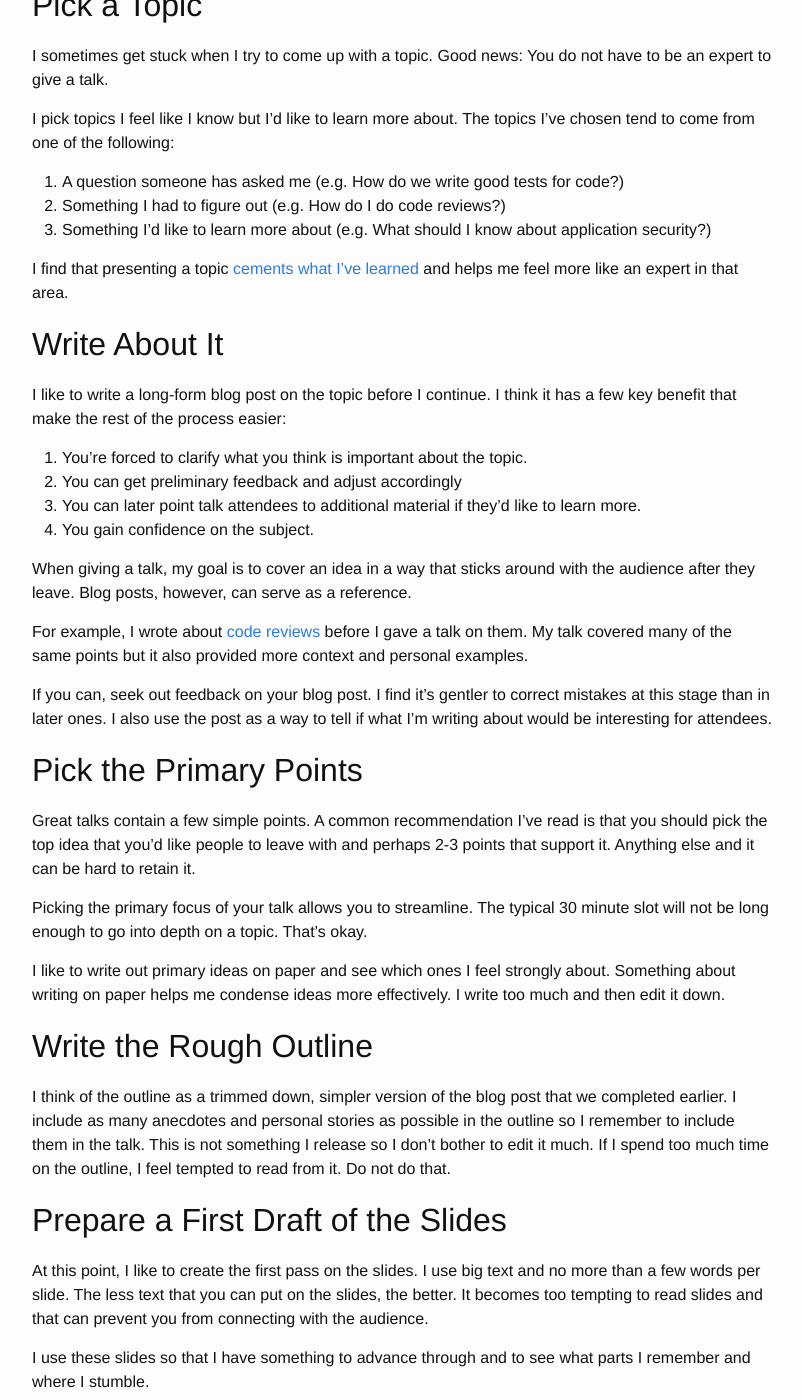
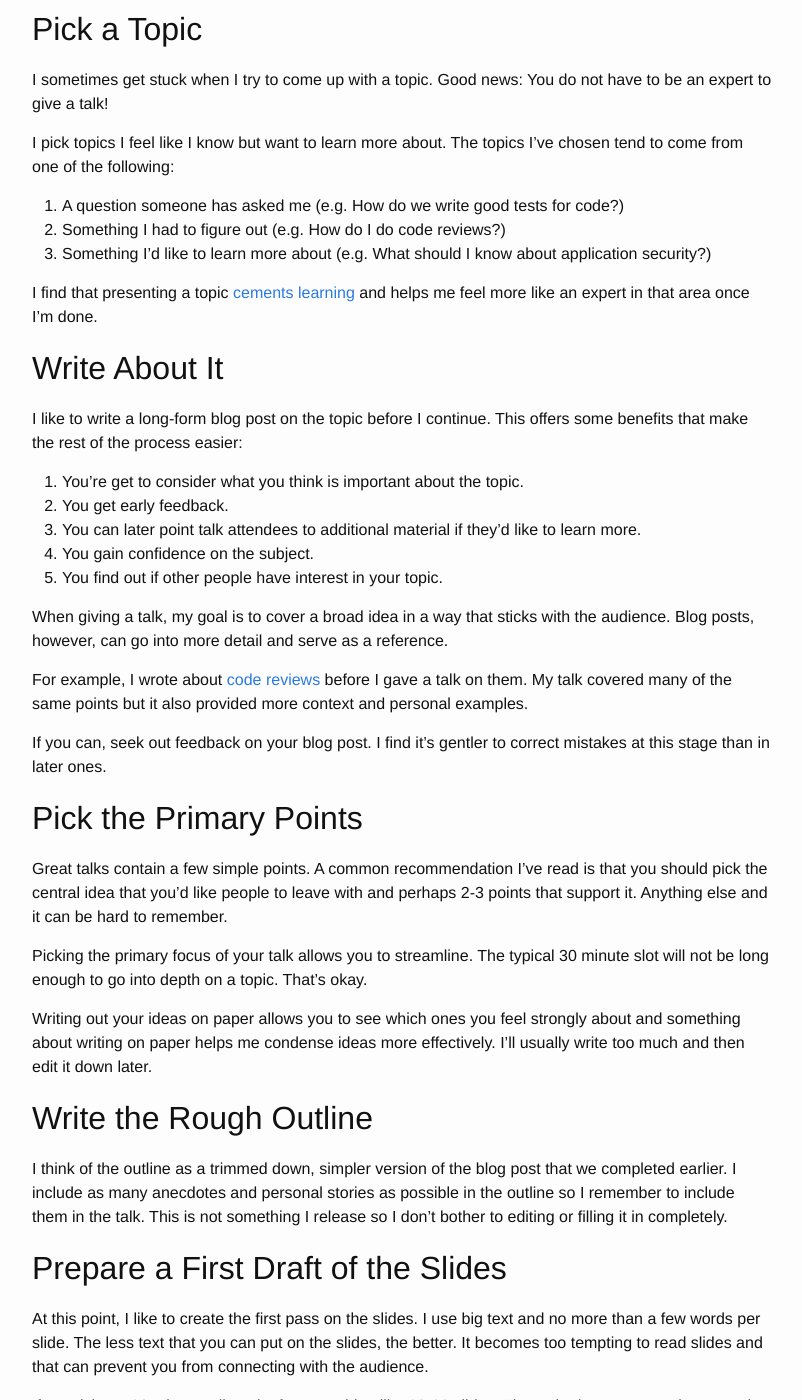
Before and after one commit to kevinlondon/kevinlondon.github.io, a Jekyll site: the page built from _posts/2015-11-01-how-i-prepare-talks.md, in a window 1280 px wide and 1400 px high, scrolled down 648 px. Shown: the whole window, without its empty margins (238-1040 px from the left). Built offline with Jekyll 4.4.1, drawn with Linux system fonts in a browser that asks for light colours; comment, search, counter and statistics services are not loaded; some of the changed text lies outside the part shown.

Commit message:
Clean up formatting on the post a little.

```diff
--- a/_posts/2015-11-01-how-i-prepare-talks.md
+++ b/_posts/2015-11-01-how-i-prepare-talks.md
@@ -4,10 +4,11 @@ title:  "How I Prepare for Talks"
 date:   2015-11-01 22:09:00
 ---
 
-It's hard to know where to start when preparing a talk and everyone has
-a different process that feels comfortable for them. I've experimented
-and given four talks so far and I feel like I learn something new every time.
-Here's my current process:
+Are you thinking about giving a talk but unsure where to start? That's usually
+how I feel at the beginning of my preparation. I've given a few talks and
+I feel like I learn something new every time. It can be intimidating to go
+from idea to presentation, so I'd like to share my current process. I
+typically follow these steps:
 
 1. Pick a topic.
 2. Write about it.
@@ -15,7 +16,7 @@ Here's my current process:
 4. Write the outline on paper
 5. Prepare a first draft of slides.
 6. Try to give the talk aloud, warts and all.
-7. Research areas where I feel the talk is weak.
+7. Research areas where the talk needs work.
 8. Practice more.
 9. Finalize slides.
 10. Practice as much as possible.
@@ -29,36 +30,36 @@ Pick a Topic
 ---------------
 
 I sometimes get stuck when I try to come up with a topic.
-Good news: You do not have to be an expert to give a talk.
+Good news: You do not have to be an expert to give a talk!
 
-I pick topics I feel like I know but I'd like to learn more about.
+I pick topics I feel like I know but want to learn more about.
 The topics I've chosen tend to come from one of the following:
 
 1. A question someone has asked me (e.g. How do we write good tests for code?)
 2. Something I had to figure out (e.g. How do I do code reviews?)
 3. Something I'd like to learn more about (e.g. What should I know about application security?)
 
-I find that presenting a topic [cements what I've
-learned](http://ideas.time.com/2011/11/30/the-protege-effect/) and helps me feel
-more like an expert in that area.
+I find that presenting a topic [cements
+learning](http://ideas.time.com/2011/11/30/the-protege-effect/) and helps me
+feel more like an expert in that area once I'm done.
 
 
 Write About It
 -----------------
 
 I like to write a long-form blog post on the topic before I continue.
-I think it has a few key benefit that make the rest of the process easier:
+This offers some benefits that make the rest of the process easier:
 
-1. You're forced to clarify what you think is important about the topic.
-2. You can get preliminary feedback and adjust accordingly
+1. You're get to consider what you think is important about the topic.
+2. You get early feedback.
 3. You can later point talk attendees to additional material
 if they'd like to learn more.
 4. You gain confidence on the subject.
+5. You find out if other people have interest in your topic.
 
-
-When giving a talk, my goal is to cover an idea in a way that sticks around
-with the audience after they leave.
-Blog posts, however, can serve as a reference.
+When giving a talk, my goal is to cover a broad idea in a way that sticks
+with the audience. Blog posts, however, can go into more detail and serve
+as a reference.
 
 For example, I wrote about [code
 reviews](http://kevinlondon.com/2015/05/05/code-review-best-practices.html)
@@ -67,25 +68,23 @@ also provided more context and personal examples.
 
 If you can, seek out feedback on your blog post.
 I find it's gentler to correct mistakes at this stage than in later ones.
-I also use the post as a way to tell if what I'm writing about would be
-interesting for attendees.
 
 
 Pick the Primary Points
 --------------------------
 
 Great talks contain a few simple points.  A common recommendation I've read is
-that you should pick the top idea that you'd like people to leave with and
-perhaps 2-3 points that support it.  Anything else and it can be hard to retain
-it.
+that you should pick the central idea that you'd like people to leave with and
+perhaps 2-3 points that support it. Anything else and it can be hard to
+remember.
 
 Picking the primary focus of your talk allows you to streamline.
 The typical 30 minute slot will not be long enough to go
 into depth on a topic. That's okay.
 
-I like to write out primary ideas on paper and see which ones I feel strongly
-about. Something about writing on paper helps me condense ideas more
-effectively. I write too much and then edit it down.
+Writing out your ideas on paper allows you to see which ones you feel strongly
+about and something about writing on paper helps me condense ideas more
+effectively. I'll usually write too much and then edit it down later.
 
 
 Write the Rough Outline
@@ -94,8 +93,8 @@ Write the Rough Outline
 I think of the outline as a trimmed down, simpler version of the blog post
 that we completed earlier. I include as many anecdotes and personal stories
 as possible in the outline so I remember to include them in the talk. This is
-not something I release so I don't bother to edit it much. If I spend too
-much time on the outline, I feel tempted to read from it. Do not do that.
+not something I release so I don't bother to editing or filling it
+in completely.
 
 
 Prepare a First Draft of the Slides
@@ -105,9 +104,6 @@ At this point, I like to create the first pass on the slides. I use
 big text and no more than a few words per slide. The less text that you can
 put on the slides, the better. It becomes too tempting to read slides and
 that can prevent you from connecting with the audience.
-
-I use these slides so that I have something to advance through and to see what
-parts I remember and where I stumble.
 
 If I'm giving a 30 minute talk, I aim for something like 30-60 slides.
 The style doesn't matter because the slides will probably change.
```
